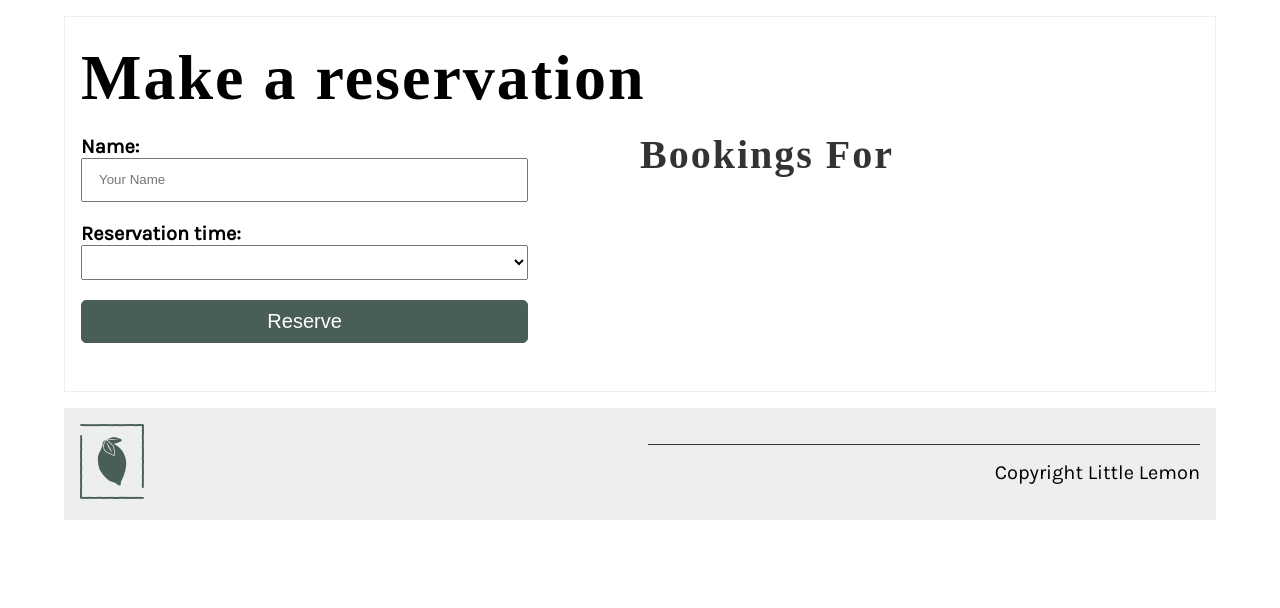
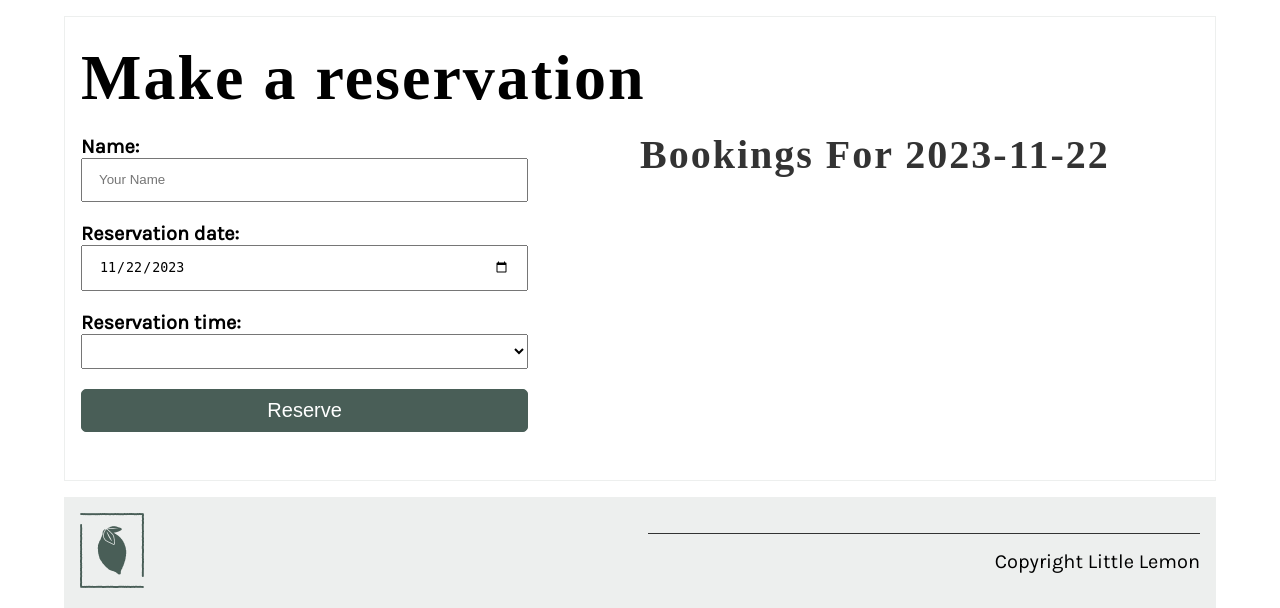
Before and after one commit to Urch1234/MetaPracClass, a Django app: template C7M5L1 Item 8/restaurant/templates/book.html in a window 1280 px wide. Shown: the part 244-852 px from the top of the page. Before the commit the page ends 764 px from the top, so only its background shows below. Run offline with Django 4.2, Linux system fonts and the light colour scheme; the template is opened without the code that fills it, so the values that code supplies are empty; parts of the project's set-up code (start-up, migrations or seed data) failed here and were passed over; some web fonts are replaced.

Commit message:
few changes made

```diff
--- a/C7M5L1 Item 8/restaurant/templates/book.html
+++ b/C7M5L1 Item 8/restaurant/templates/book.html
@@ -18,6 +18,8 @@
             </p>
             <p>
             <!-- Step 9: Part one -->
+              <label for="Reservation">Reservation date:</label>
+              <input type="date" placeholder="Enter a Date" required="" id="reservation_date">
             </p>
 
             <p>
@@ -49,14 +51,15 @@
 <script>
 
   const date = new Date()
-  document.getElementById('reservation_date').value = `${date.getFullYear()}-${date.getMonth() + 1}-${date.getDate().toString().padStart(2, "0")}`
+  document.getElementById('reservation_date').value = `${date.getFullYear()}-${date.getMonth() + 1}-${date.getDate().toString().padStart(2, "0")}`;
+
 
   console.log(document.getElementById('reservation_date').value)
   getBookings()
 
 
   /*  Step 10: Part two */
-
+  document.getElementById('reservation_date').addEventListener('change', getBookings());
 
   function getBookings() {
     let reserved_slots = []
@@ -70,7 +73,15 @@
         bookings = ''
 
         /* Step 11: Part three */
+        const reserved_slots = [];
+        let bookings = "";
 
+        for (const item of data) {
+          console.log(item.fields);
+          reserved_slots.push(item.fields.reservation_slot);
+
+          bookings += `<p>${item.fields.first_name} - ${formatTime(item.fields.reservation_slot)}</p>`;
+        }
 
         /* Step 12: Part four  */
 
```
